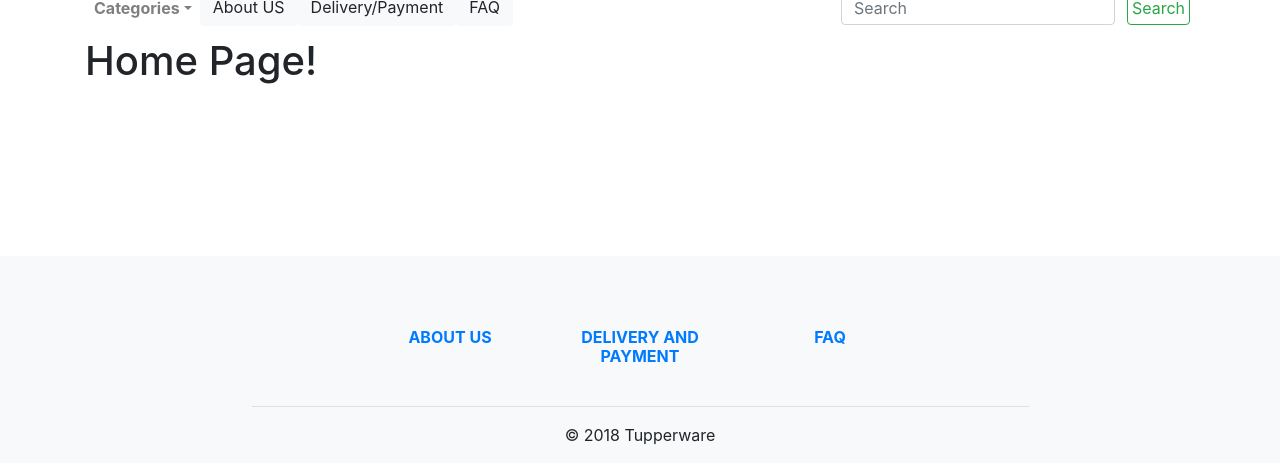
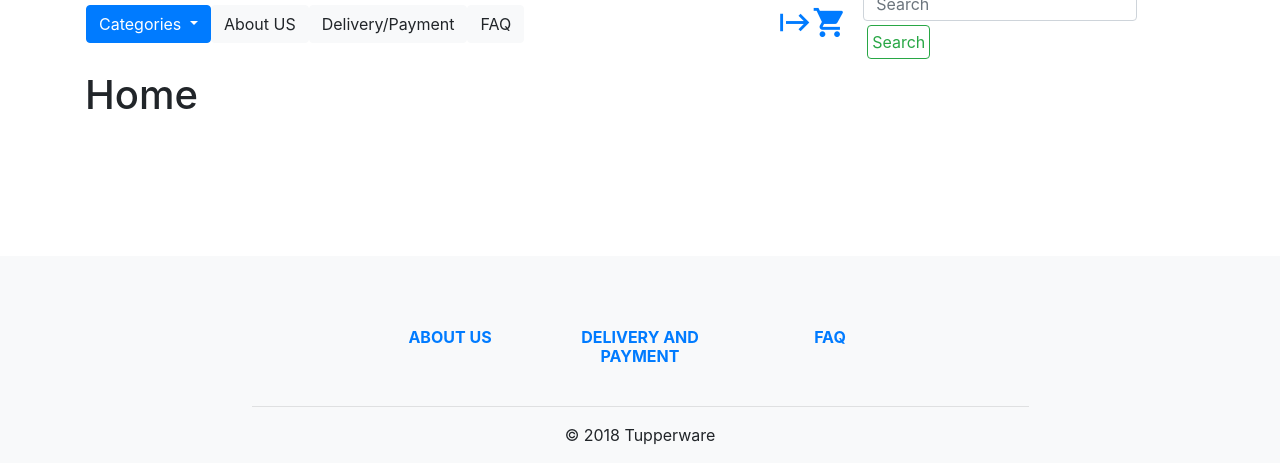
Before and after one commit to Grigorevskiy/tupperware, a Django app: page / in a window 1280 px wide. Shown: the part 337-800 px from the top of the page. Run offline with Django 3.2, Linux system fonts and the light colour scheme; the visitor is signed in with stand-in values (Sample User, id 1); data that the repository does not hold is empty; parts of the project's set-up code (start-up, migrations or seed data) failed here and were passed over; some libraries are stand-ins or nearby versions.

Commit message:
Added cart urls Added icons for cart wishlist Refactoring

```diff
--- a/cart/urls.py
+++ b/cart/urls.py
@@ -2,5 +2,7 @@ from django.urls import path
 from . import views
 
 urlpatterns = [
-
+    path('', views.get_cart, name = "get_cart"),
+    path('add/<int:item_id>', views.add_to_cart, name = "add_to_cart"),
+    path('remove/<int:item_id>', views.remove_from_cart, name = "remove_from_cart"),
     ]
--- a/templates/base.html
+++ b/templates/base.html
@@ -78,7 +78,7 @@
 
 <!--Navbar-->
 {#<nav class="navbar navbar-expand-sm bg-dark container">#}
-            <nav class="navbar navbar-expand-lg navbar-light container">
+<nav class="navbar navbar-expand-lg navbar-light container">
 
     <!-- Navbar brand -->
 
@@ -96,7 +96,8 @@
 
             <!-- Dropdown -->
             <li class="nav-item dropdown">
-                <a class="nav-link dropdown-toggle" id="navbarDropdownMenuLink" data-toggle="dropdown" aria-haspopup="true" aria-expanded="false"><strong>Categories</strong></a>
+                  <button type="button" class="btn btn-primary dropdown-toggle" data-toggle="dropdown" aria-haspopup="true" aria-expanded="false"> Categories
+                  </button>
                 <div class="dropdown-menu dropdown-primary" aria-labelledby="navbarDropdownMenuLink">
                     <a class="dropdown-item" href="#">Action</a>
                     <a class="dropdown-item" href="#">Another action</a>
@@ -112,13 +113,25 @@
             <li class="nav-item active">
                 <a href="{% url 'about_us' %}" class="btn btn-light">About US</a>
             </li>
+
             <li class="nav-item">
                 <a href="{% url 'delivery' %}" class="btn btn-light">Delivery/Payment</a>
             </li>
+
             <li class="nav-item">
                 <a href="{% url 'faq' %}" class="btn btn-light">FAQ</a>
             </li>
 
+            <li style="margin-left: 220px;">
+            <a href="{% url 'get_wishlist' %}"><i class="material-icons" style="font-size: 35px;
+                   {% if not user.wishlist.item %}padding-left: 33px{% endif %}">start</i>
+                <span style="margin-left: -38px" class="badge badge-danger">{{ user.wishlist.item.count }}</span></a>
+            </li>
+
+            <li>
+                    <a href="{% url 'get_cart' %}"><i class="material-icons" style="font-size: 35px;">shopping_cart</i>
+                        <span class="badge badge-danger">{{ user.cart.item.count }}</span></a>
+            </li>
 
         </ul>
         <!-- Links -->
@@ -145,6 +158,7 @@
 
     {% block content %}
     {% endblock content %}
+
 </div>
 
 
@@ -207,7 +221,6 @@
         crossorigin="anonymous"></script>
 <script src="https://cdnjs.cloudflare.com/ajax/libs/ekko-lightbox/5.3.0/ekko-lightbox.min.js"></script>
 
-
 <script>
     $(document).on('click', '[data-toggle="lightbox"]', function(event) {
                 event.preventDefault();
--- a/templates/home.html
+++ b/templates/home.html
@@ -3,7 +3,6 @@
 
 {% block content %}
 
-    <h1>Home Page!</h1>
-
+    <h1>Home</h1>
 
 {% endblock %}
```
